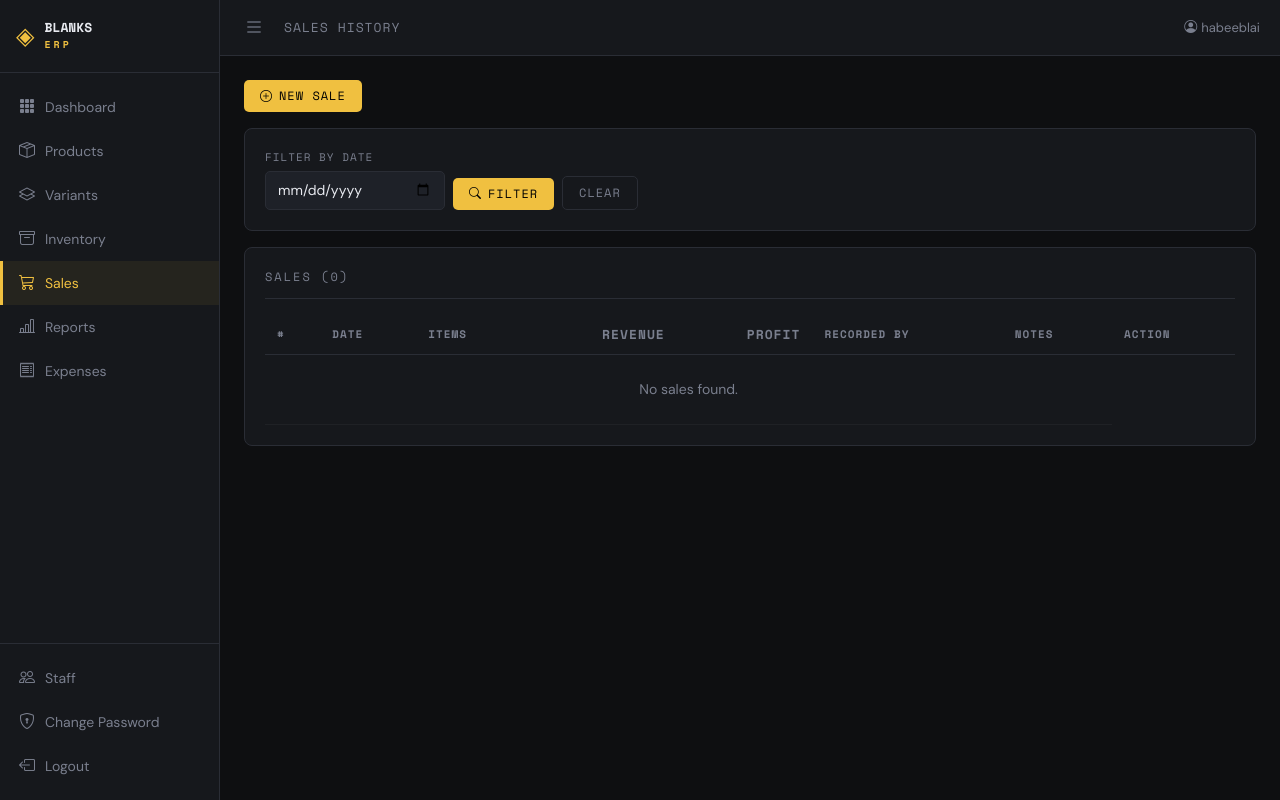
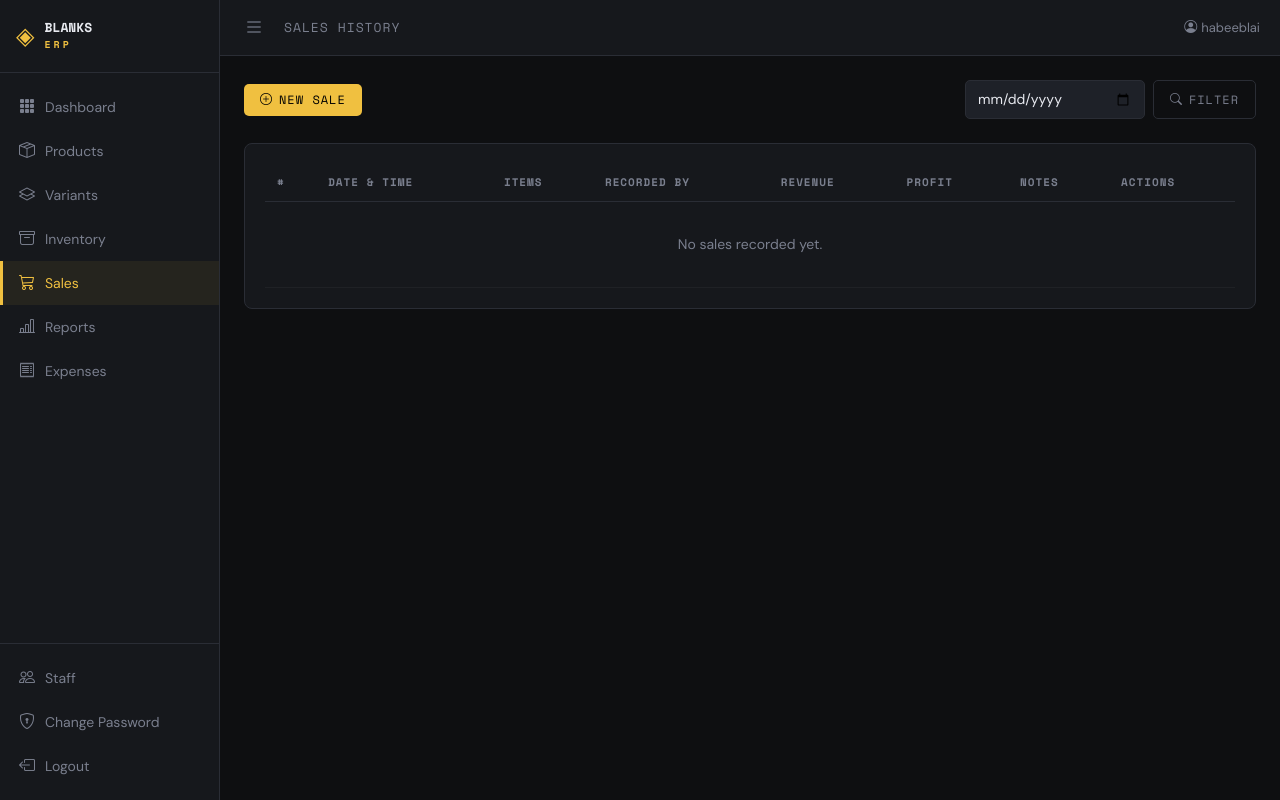
Before and after one commit to Habeeblai/blanks-erp, a Flask app: page /sales/ in a window 1280 px wide. Run offline with Flask 3, Linux system fonts and the light colour scheme; a user stored in the database is signed in.

Commit message:
Search engine, sale modal, fix variant delete, edit cost+sell price

```diff
--- a/templates/sales.html
+++ b/templates/sales.html
@@ -1,84 +1,176 @@
 {% extends 'base.html' %}
-{% block title %}Sales — Blanks ERP{% endblock %}
+{% block title %}Sales — Blanks Store ERP{% endblock %}
 {% block page_title %}Sales History{% endblock %}
 
 {% block content %}
-<div class="d-flex gap-2 mb-3">
+<div class="d-flex justify-content-between align-items-center mb-4 flex-wrap gap-2">
   <a href="{{ url_for('sales.new_sale') }}" class="erp-btn erp-btn-primary">
     <i class="bi bi-plus-circle"></i> New Sale
   </a>
-</div>
-
-<!-- Date filter -->
-<div class="erp-card mb-3">
-  <form method="GET" class="d-flex gap-2 align-items-end">
-    <div>
-      <label class="erp-label">Filter by Date</label>
-      <input type="date" name="date" class="erp-input" value="{{ date_filter }}" style="width:180px">
-    </div>
-    <button class="erp-btn erp-btn-primary"><i class="bi bi-search"></i> Filter</button>
+  <form method="GET" class="d-flex gap-2">
+    <input type="date" name="date" class="erp-input" value="{{ date_filter }}" style="width:180px">
+    <button class="erp-btn erp-btn-outline"><i class="bi bi-search"></i> Filter</button>
+    {% if date_filter %}
     <a href="{{ url_for('sales.index') }}" class="erp-btn erp-btn-outline">Clear</a>
+    {% endif %}
   </form>
 </div>
 
-<!-- Sales Table -->
 <div class="erp-card">
-  <div class="erp-card-header">
-    <span class="erp-card-title">Sales ({{ pagination.total }})</span>
-  </div>
-  <div class="table-responsive">
-    <table class="erp-table">
-      <thead>
-        <tr>
-          <th>#</th>
-          <th>Date</th>
-          <th>Items</th>
-          <th class="num">Revenue</th>
-          <th class="num">Profit</th>
-          <th>Recorded By</th>
-          <th>Notes</th>
-          <th>Action</th>
-        </tr>
-      </thead>
-      <tbody>
-        {% for sale in sales %}
-        <tr>
-          <td class="sku">#{{ sale.id }}</td>
-          <td>{{ sale.date.strftime('%d %b %Y %H:%M') }}</td>
-          <td>
-            {% for item in sale.items %}
-            <div style="font-size:12px; color:var(--text-muted)">
-              {{ item.variant.sku if item.variant else '—' }} × {{ item.quantity }}
-            </div>
-            {% endfor %}
-          </td>
-          <td class="num">₦{{ "%.2f"|format(sale.total_revenue()) }}</td>
-          <td class="num" style="color:var(--success)">₦{{ "%.2f"|format(sale.total_profit()) }}</td>
-          <td style="color:var(--text-muted); font-size:12px">{{ sale.recorded_by or 'admin' }}</td>
-          <td style="color:var(--text-muted); font-size:12px">{{ sale.notes or '—' }}</td>
-          <td>
-            <form method="POST" action="{{ url_for('sales.delete_sale', id=sale.id) }}" onsubmit="return confirm('Delete sale and restore stock?')">
-              <button class="erp-btn erp-btn-danger erp-btn-sm"><i class="bi bi-trash"></i></button>
-            </form>
-          </td>
-        </tr>
-        {% else %}
-        <tr><td colspan="7" style="color:var(--text-muted); text-align:center; padding:24px">No sales found.</td></tr>
-        {% endfor %}
-      </tbody>
-    </table>
-  </div>
+  <table class="erp-table">
+    <thead>
+      <tr>
+        <th>#</th>
+        <th>Date & Time</th>
+        <th>Items</th>
+        <th>Recorded By</th>
+        <th>Revenue</th>
+        <th>Profit</th>
+        <th>Notes</th>
+        <th>Actions</th>
+      </tr>
+    </thead>
+    <tbody>
+      {% for sale in sales %}
+      <tr style="cursor:pointer" onclick="loadSaleDetail({{ sale.id }})"
+        title="Click to view full details">
+        <td style="font-family:var(--font-mono); font-size:12px">#{{ sale.id }}</td>
+        <td style="font-size:12px">{{ sale.date.strftime('%d %b %Y %H:%M') }}</td>
+        <td>
+          <span style="background:rgba(99,102,241,0.1); color:var(--accent);
+            padding:2px 8px; border-radius:4px; font-size:12px">
+            {{ sale.items|length }} item{{ 's' if sale.items|length != 1 else '' }}
+          </span>
+        </td>
+        <td style="font-size:12px; color:var(--text-muted)">
+          {{ sale.recorded_by or 'admin' }}
+        </td>
+        <td style="color:var(--success); font-weight:600">
+          ₦{{ "{:,.2f}".format(sale.total_revenue()) }}
+        </td>
+        <td style="color:var(--success)">
+          ₦{{ "{:,.2f}".format(sale.total_profit()) }}
+        </td>
+        <td style="font-size:12px; color:var(--text-muted)">{{ sale.notes or '—' }}</td>
+        <td>
+          <form method="POST" action="{{ url_for('sales.delete_sale', id=sale.id) }}"
+            onsubmit="return confirm('Delete this sale and restore stock?')"
+            onclick="event.stopPropagation()">
+            <button class="erp-btn erp-btn-danger erp-btn-sm">
+              <i class="bi bi-trash"></i>
+            </button>
+          </form>
+        </td>
+      </tr>
+      {% else %}
+      <tr>
+        <td colspan="8" style="text-align:center; color:var(--text-muted); padding:32px">
+          No sales recorded yet.
+        </td>
+      </tr>
+      {% endfor %}
+    </tbody>
+  </table>
 
   {% if pagination.pages > 1 %}
-  <div class="erp-pagination">
+  <div class="d-flex justify-content-center gap-2 mt-3">
     {% if pagination.has_prev %}
-    <a href="{{ url_for('sales.index', page=pagination.prev_num, date=date_filter) }}">‹ Prev</a>
+    <a href="{{ url_for('sales.index', page=pagination.prev_num, date=date_filter) }}"
+       class="erp-btn erp-btn-outline erp-btn-sm">← Prev</a>
     {% endif %}
-    <span class="current">{{ pagination.page }} / {{ pagination.pages }}</span>
+    <span style="padding:6px 12px; color:var(--text-muted); font-size:13px">
+      Page {{ pagination.page }} / {{ pagination.pages }}
+    </span>
     {% if pagination.has_next %}
-    <a href="{{ url_for('sales.index', page=pagination.next_num, date=date_filter) }}">Next ›</a>
+    <a href="{{ url_for('sales.index', page=pagination.next_num, date=date_filter) }}"
+       class="erp-btn erp-btn-outline erp-btn-sm">Next →</a>
     {% endif %}
   </div>
   {% endif %}
 </div>
+
+<!-- Sale Detail Modal -->
+<div class="modal fade" id="saleModal" tabindex="-1">
+  <div class="modal-dialog modal-lg">
+    <div class="modal-content" style="background:var(--surface); border:1px solid var(--border); border-radius:var(--radius)">
+      <div class="modal-header" style="border-bottom:1px solid var(--border)">
+        <h5 class="modal-title" style="font-family:var(--font-mono); font-size:14px; color:var(--accent)">
+          <i class="bi bi-receipt me-2"></i>
+          <span id="modal-title">Sale Details</span>
+        </h5>
+        <button type="button" class="btn-close btn-close-white" data-bs-dismiss="modal"></button>
+      </div>
+      <div class="modal-body" id="modal-body">
+        <div class="text-center py-4" style="color:var(--text-muted)">
+          <div class="spinner-border spinner-border-sm me-2"></div> Loading...
+        </div>
+      </div>
+    </div>
+  </div>
+</div>
+
+<script>
+function loadSaleDetail(saleId) {
+  const modal = new bootstrap.Modal(document.getElementById('saleModal'));
+  document.getElementById('modal-title').textContent = 'Sale #' + saleId;
+  document.getElementById('modal-body').innerHTML = `
+    <div class="text-center py-4" style="color:var(--text-muted)">
+      <div class="spinner-border spinner-border-sm me-2"></div> Loading...
+    </div>`;
+  modal.show();
+
+  fetch('/products/api/sale_detail/' + saleId)
+    .then(r => r.json())
+    .then(d => {
+      let rows = d.items.map(item => `
+        <tr>
+          <td style="font-family:var(--font-mono); font-size:12px">${item.sku}</td>
+          <td>${item.product}</td>
+          <td>${item.brand}</td>
+          <td>${item.color}</td>
+          <td>${item.size}</td>
+          <td style="text-align:center; font-weight:600">${item.quantity}</td>
+          <td>₦${item.selling_price.toFixed(2)}</td>
+          <td style="color:var(--success)">₦${item.profit.toFixed(2)}</td>
+        </tr>`).join('');
+
+      document.getElementById('modal-body').innerHTML = `
+        <div class="mb-3 d-flex gap-3 flex-wrap" style="font-size:13px; color:var(--text-muted)">
+          <span><i class="bi bi-calendar me-1"></i>${d.date}</span>
+          <span><i class="bi bi-person me-1"></i>${d.recorded_by}</span>
+          ${d.notes ? `<span><i class="bi bi-chat me-1"></i>${d.notes}</span>` : ''}
+        </div>
+        <div class="table-responsive">
+          <table class="erp-table">
+            <thead>
+              <tr>
+                <th>SKU</th><th>Product</th><th>Brand</th>
+                <th>Color</th><th>Size</th><th>Qty</th>
+                <th>Unit Price</th><th>Profit</th>
+              </tr>
+            </thead>
+            <tbody>${rows}</tbody>
+          </table>
+        </div>
+        <div class="mt-3 d-flex justify-content-end gap-4">
+          <div style="text-align:right">
+            <div style="font-size:12px; color:var(--text-muted)">Total Revenue</div>
+            <div style="font-size:18px; font-weight:700; color:var(--success)">
+              ₦${d.total_revenue.toFixed(2)}
+            </div>
+          </div>
+          <div style="text-align:right">
+            <div style="font-size:12px; color:var(--text-muted)">Total Profit</div>
+            <div style="font-size:18px; font-weight:700; color:var(--success)">
+              ₦${d.total_profit.toFixed(2)}
+            </div>
+          </div>
+        </div>`;
+    })
+    .catch(() => {
+      document.getElementById('modal-body').innerHTML =
+        '<p style="color:var(--danger)">Failed to load sale details.</p>';
+    });
+}
+</script>
 {% endblock %}
```
Also changed, not shown: routes/products.py (+83 -10 lines), templates/variants.html (+60 -28 lines).
